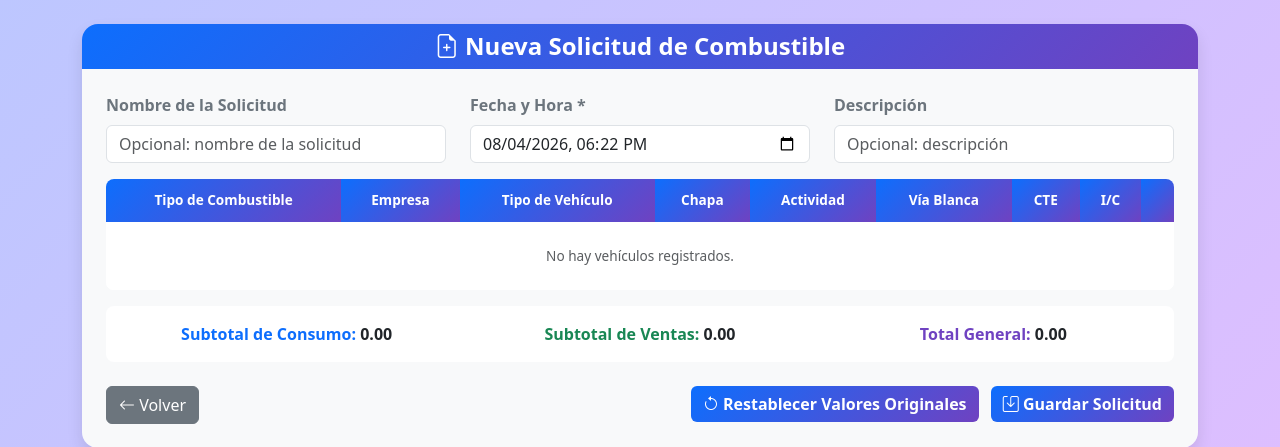
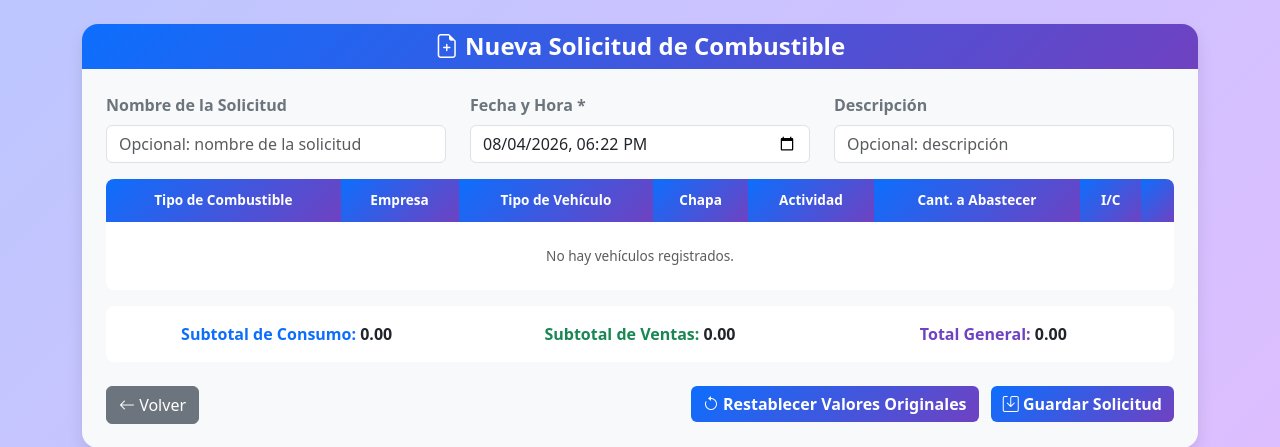
Before and after one commit to josecarlospr2002/gestor-de-combustible-cte, a Django app: page /solicitudes/crear/ in a window 1280 px wide. Shown: the part 50-497 px from the top of the page. Run offline with Django 5.2, Linux system fonts and the light colour scheme; the visitor is signed in with stand-in values (Sample User, id 1); data that the repository does not hold is empty.

Commit message:
Preservar valores del POST, validar fecha futura y placeholder en cantidad

```diff
--- a/combustible/admin.py
+++ b/combustible/admin.py
@@ -11,11 +11,11 @@ class SolicitudCombustibleAdmin(admin.ModelAdmin):
 
 @admin.register(Transporte)
 class TransporteAdmin(admin.ModelAdmin):
-    list_display = ('chapa', 'tipo_vehiculo', 'tipo_combustible', 'empresa')
+    list_display = ('chapa', 'tipo_vehiculo', 'tipo_combustible', 'empresa', 'ic')
     list_filter = ('tipo_combustible', 'empresa', 'tipo_vehiculo')
     search_fields = ('chapa', 'tipo_vehiculo', 'empresa')
 
 
 @admin.register(DetalleSolicitud)
 class DetalleSolicitudAdmin(admin.ModelAdmin):
-    list_display = ('solicitud', 'transporte', 'actividad', 'via_blanca', 'cte', 'ic')
+    list_display = ('solicitud', 'transporte', 'actividad', 'cant_abastecer')
--- a/combustible/views.py
+++ b/combustible/views.py
@@ -2,6 +2,7 @@ from django.shortcuts import render, redirect, get_object_or_404
 from django.contrib.auth.decorators import login_required
 from django.contrib import messages
 from django.utils import timezone
+from django.utils.dateparse import parse_datetime
 from .models import Transporte, SolicitudCombustible, DetalleSolicitud
 from .forms import TransporteForm
 
@@ -87,24 +88,70 @@ def crear_solicitud(request):
         nombre = request.POST.get('nombre', '')
         fecha_hora = request.POST.get('fecha_hora', '')
         descripcion = request.POST.get('descripcion', '')
+        vehiculos_quitados = request.POST.get('vehiculos_quitados', '')
 
         if not fecha_hora:
             messages.error(request, 'La fecha y hora son obligatorias.')
-            return render(request, 'combustible/crear_solicitud.html', {'vehiculos': vehiculos})
+            return render(request, 'combustible/crear_solicitud.html', {
+                'vehiculos': vehiculos,
+                'nombre_temp': nombre,
+                'fecha_hora_temp': fecha_hora,
+                'descripcion_temp': descripcion,
+                'vehiculos_quitados': vehiculos_quitados,
+            })
+
+        # Validar que la fecha no sea futura
+        fecha_parseada = parse_datetime(fecha_hora)
+        if fecha_parseada:
+            if timezone.is_naive(fecha_parseada):
+                fecha_parseada = timezone.make_aware(fecha_parseada)
+            if fecha_parseada > timezone.now():
+                for v in vehiculos:
+                    v.actividad_temp = request.POST.get(f'actividad_{v.id}', '')
+                    v.cant_abastecer_temp = request.POST.get(f'cant_abastecer_{v.id}', '')
+                messages.error(request, 'No se puede registrar una solicitud con fecha futura.')
+                return render(request, 'combustible/crear_solicitud.html', {
+                    'vehiculos': vehiculos,
+                    'nombre_temp': nombre,
+                    'fecha_hora_temp': fecha_hora,
+                    'descripcion_temp': descripcion,
+                    'vehiculos_quitados': vehiculos_quitados,
+                })
 
         tiene_datos = False
         for vehiculo in vehiculos:
-            actividad = request.POST.get(f'actividad_{vehiculo.id}', '')
-            via_blanca = request.POST.get(f'via_blanca_{vehiculo.id}', '')
-            cte = request.POST.get(f'cte_{vehiculo.id}', '')
-            ic = request.POST.get(f'ic_{vehiculo.id}', '')
-            if actividad or via_blanca or cte or ic:
+            if str(vehiculo.id) in vehiculos_quitados.split(','):
+                continue
+            actividad = request.POST.get(f'actividad_{vehiculo.id}', '').strip()
+            cant_abastecer = request.POST.get(f'cant_abastecer_{vehiculo.id}', '').strip()
+
+            if actividad and cant_abastecer and cant_abastecer != '0':
                 tiene_datos = True
-                break
+            elif (actividad and not cant_abastecer) or (not actividad and cant_abastecer and cant_abastecer != '0') or (actividad and cant_abastecer == '0'):
+                for v in vehiculos:
+                    v.actividad_temp = request.POST.get(f'actividad_{v.id}', '')
+                    v.cant_abastecer_temp = request.POST.get(f'cant_abastecer_{v.id}', '')
+                messages.error(request, 'Hay campo/s de Actividad o de Cant. a Abastecer sin rellenar.')
+                return render(request, 'combustible/crear_solicitud.html', {
+                    'vehiculos': vehiculos,
+                    'nombre_temp': nombre,
+                    'fecha_hora_temp': fecha_hora,
+                    'descripcion_temp': descripcion,
+                    'vehiculos_quitados': vehiculos_quitados,
+                })
 
         if not tiene_datos:
-            messages.error(request, 'Debe llenar al menos un vehículo para enviar la solicitud.')
-            return render(request, 'combustible/crear_solicitud.html', {'vehiculos': vehiculos})
+            for v in vehiculos:
+                v.actividad_temp = request.POST.get(f'actividad_{v.id}', '')
+                v.cant_abastecer_temp = request.POST.get(f'cant_abastecer_{v.id}', '')
+            messages.error(request, 'Debe llenar al menos un vehículo con ambos campos para guardar la solicitud.')
+            return render(request, 'combustible/crear_solicitud.html', {
+                'vehiculos': vehiculos,
+                'nombre_temp': nombre,
+                'fecha_hora_temp': fecha_hora,
+                'descripcion_temp': descripcion,
+                'vehiculos_quitados': vehiculos_quitados,
+            })
 
         if not nombre:
             nombre = f"Solicitud de Combustible para el día {fecha_hora}"
@@ -117,19 +164,17 @@ def crear_solicitud(request):
         )
 
         for vehiculo in vehiculos:
-            actividad = request.POST.get(f'actividad_{vehiculo.id}', '')
-            via_blanca = request.POST.get(f'via_blanca_{vehiculo.id}', '0')
-            cte = request.POST.get(f'cte_{vehiculo.id}', '0')
-            ic = request.POST.get(f'ic_{vehiculo.id}', '0')
+            if str(vehiculo.id) in vehiculos_quitados.split(','):
+                continue
+            actividad = request.POST.get(f'actividad_{vehiculo.id}', '').strip()
+            cant_abastecer = request.POST.get(f'cant_abastecer_{vehiculo.id}', '0').strip()
 
-            if actividad or via_blanca != '0' or cte != '0' or ic != '0':
+            if actividad and cant_abastecer and cant_abastecer != '0':
                 DetalleSolicitud.objects.create(
                     solicitud=solicitud,
                     transporte=vehiculo,
                     actividad=actividad,
-                    via_blanca=float(via_blanca) if via_blanca else 0,
-                    cte=float(cte) if cte else 0,
-                    ic=float(ic) if ic else 0
+                    cant_abastecer=float(cant_abastecer)
                 )
 
         messages.success(request, 'Solicitud creada correctamente.')
@@ -168,23 +213,82 @@ def editar_solicitud(request, pk):
     for d in detalles:
         detalles_dict[d.transporte_id] = d
 
-    for v in vehiculos:
-        detalle = detalles_dict.get(v.id)
-        if detalle:
-            v.detalle_actividad = detalle.actividad if detalle.actividad else ''
-            v.detalle_via_blanca = str(detalle.via_blanca) if detalle.via_blanca else '0'
-            v.detalle_cte = str(detalle.cte) if detalle.cte else '0'
-            v.detalle_ic = str(detalle.ic) if detalle.ic else '0'
-        else:
-            v.detalle_actividad = ''
-            v.detalle_via_blanca = '0'
-            v.detalle_cte = '0'
-            v.detalle_ic = '0'
-
     if request.method == 'POST':
         nombre = request.POST.get('nombre', '')
         fecha_hora = request.POST.get('fecha_hora', '')
         descripcion = request.POST.get('descripcion', '')
+        vehiculos_quitados = request.POST.get('vehiculos_quitados', '')
+
+        if not fecha_hora:
+            for v in vehiculos:
+                det = detalles_dict.get(v.id)
+                v.actividad_temp = request.POST.get(f'actividad_{v.id}', det.actividad if det else '')
+                v.cant_abastecer_temp = request.POST.get(f'cant_abastecer_{v.id}', str(det.cant_abastecer) if det else '')
+            messages.error(request, 'La fecha y hora son obligatorias.')
+            return render(request, 'combustible/editar_solicitud.html', {
+                'solicitud': solicitud,
+                'vehiculos': vehiculos,
+                'nombre_temp': nombre,
+                'fecha_hora_temp': fecha_hora,
+                'descripcion_temp': descripcion,
+                'vehiculos_quitados': vehiculos_quitados,
+            })
+
+        # Validar que la fecha no sea futura
+        fecha_parseada = parse_datetime(fecha_hora)
+        if fecha_parseada:
+            if timezone.is_naive(fecha_parseada):
+                fecha_parseada = timezone.make_aware(fecha_parseada)
+            if fecha_parseada > timezone.now():
+                for v in vehiculos:
+                    v.actividad_temp = request.POST.get(f'actividad_{v.id}', '')
+                    v.cant_abastecer_temp = request.POST.get(f'cant_abastecer_{v.id}', '')
+                messages.error(request, 'No se puede registrar una solicitud con fecha futura.')
+                return render(request, 'combustible/editar_solicitud.html', {
+                    'solicitud': solicitud,
+                    'vehiculos': vehiculos,
+                    'nombre_temp': nombre,
+                    'fecha_hora_temp': fecha_hora,
+                    'descripcion_temp': descripcion,
+                    'vehiculos_quitados': vehiculos_quitados,
+                })
+
+        tiene_datos = False
+        for vehiculo in vehiculos:
+            if str(vehiculo.id) in vehiculos_quitados.split(','):
+                continue
+            actividad = request.POST.get(f'actividad_{vehiculo.id}', '').strip()
+            cant_abastecer = request.POST.get(f'cant_abastecer_{vehiculo.id}', '').strip()
+
+            if actividad and cant_abastecer and cant_abastecer != '0':
+                tiene_datos = True
+            elif (actividad and not cant_abastecer) or (not actividad and cant_abastecer and cant_abastecer != '0') or (actividad and cant_abastecer == '0'):
+                for v in vehiculos:
+                    v.actividad_temp = request.POST.get(f'actividad_{v.id}', '')
+                    v.cant_abastecer_temp = request.POST.get(f'cant_abastecer_{v.id}', '')
+                messages.error(request, 'Hay campo/s de Actividad o de Cant. a Abastecer sin rellenar.')
+                return render(request, 'combustible/editar_solicitud.html', {
+                    'solicitud': solicitud,
+                    'vehiculos': vehiculos,
+                    'nombre_temp': nombre,
+                    'fecha_hora_temp': fecha_hora,
+                    'descripcion_temp': descripcion,
+                    'vehiculos_quitados': vehiculos_quitados,
+                })
+
+        if not tiene_datos:
+            for v in vehiculos:
+                v.actividad_temp = request.POST.get(f'actividad_{v.id}', '')
+                v.cant_abastecer_temp = request.POST.get(f'cant_abastecer_{v.id}', '')
+            messages.error(request, 'Debe llenar al menos un vehículo con ambos campos para guardar la solicitud.')
+            return render(request, 'combustible/editar_solicitud.html', {
+                'solicitud': solicitud,
+                'vehiculos': vehiculos,
+                'nombre_temp': nombre,
+                'fecha_hora_temp': fecha_hora,
+                'descripcion_temp': descripcion,
+                'vehiculos_quitados': vehiculos_quitados,
+            })
 
         solicitud.nombre = nombre
         solicitud.fecha_hora = fecha_hora
@@ -194,23 +298,31 @@ def editar_solicitud(request, pk):
         detalles.delete()
 
         for vehiculo in vehiculos:
-            actividad = request.POST.get(f'actividad_{vehiculo.id}', '')
-            via_blanca = request.POST.get(f'via_blanca_{vehiculo.id}', '0')
-            cte = request.POST.get(f'cte_{vehiculo.id}', '0')
-            ic = request.POST.get(f'ic_{vehiculo.id}', '0')
+            if str(vehiculo.id) in vehiculos_quitados.split(','):
+                continue
+            actividad = request.POST.get(f'actividad_{vehiculo.id}', '').strip()
+            cant_abastecer = request.POST.get(f'cant_abastecer_{vehiculo.id}', '0').strip()
 
-            if actividad or via_blanca != '0' or cte != '0' or ic != '0':
+            if actividad and cant_abastecer and cant_abastecer != '0':
                 DetalleSolicitud.objects.create(
                     solicitud=solicitud,
                     transporte=vehiculo,
                     actividad=actividad,
-                    via_blanca=float(via_blanca) if via_blanca else 0,
-                    cte=float(cte) if cte else 0,
-                    ic=float(ic) if ic else 0
+                    cant_abastecer=float(cant_abastecer)
                 )
 
         messages.success(request, 'Solicitud actualizada correctamente.')
         return redirect('lista_solicitudes')
+
+    # GET: cargar datos guardados
+    for v in vehiculos:
+        detalle = detalles_dict.get(v.id)
+        if detalle:
+            v.detalle_actividad = detalle.actividad if detalle.actividad else ''
+            v.detalle_cant_abastecer = str(detalle.cant_abastecer) if detalle.cant_abastecer else ''
+        else:
+            v.detalle_actividad = ''
+            v.detalle_cant_abastecer = ''
 
     return render(request, 'combustible/editar_solicitud.html', {
         'solicitud': solicitud,
--- a/templates/combustible/crear_solicitud.html
+++ b/templates/combustible/crear_solicitud.html
@@ -73,19 +73,20 @@ body { background: linear-gradient(135deg, #bcc7ff, #ddbeff); }
             <div class="card-body p-4 bg-light">
                 <form method="post" id="form-solicitud">
                     {% csrf_token %}
+                    <input type="hidden" name="vehiculos_quitados" id="vehiculos_quitados" value="{{ vehiculos_quitados|default:'' }}">
 
                     <div class="row mb-3">
                         <div class="col-md-4">
                             <label class="form-label fw-bold text-secondary">Nombre de la Solicitud</label>
-                            <input type="text" name="nombre" class="form-control" placeholder="Opcional: nombre de la solicitud">
+                            <input type="text" name="nombre" class="form-control" value="{{ nombre_temp|default:'' }}" placeholder="Opcional: nombre de la solicitud">
                         </div>
                         <div class="col-md-4">
                             <label class="form-label fw-bold text-secondary">Fecha y Hora *</label>
-                            <input type="datetime-local" name="fecha_hora" id="fecha_hora" class="form-control" required>
+                            <input type="datetime-local" name="fecha_hora" id="fecha_hora" class="form-control" value="{{ fecha_hora_temp|default:'' }}" required>
                         </div>
                         <div class="col-md-4">
                             <label class="form-label fw-bold text-secondary">Descripción</label>
-                            <input type="text" name="descripcion" class="form-control" placeholder="Opcional: descripción">
+                            <input type="text" name="descripcion" class="form-control" value="{{ descripcion_temp|default:'' }}" placeholder="Opcional: descripción">
                         </div>
                     </div>
 
@@ -98,8 +99,7 @@ body { background: linear-gradient(135deg, #bcc7ff, #ddbeff); }
                                     <th>Tipo de Vehículo</th>
                                     <th>Chapa</th>
                                     <th>Actividad</th>
-                                    <th>Vía Blanca</th>
-                                    <th>CTE</th>
+                                    <th>Cant. a Abastecer</th>
                                     <th>I/C</th>
                                     <th></th>
                                 </tr>
@@ -112,17 +112,12 @@ body { background: linear-gradient(135deg, #bcc7ff, #ddbeff); }
                                     <td>{{ vehiculo.tipo_vehiculo }}</td>
                                     <td><strong>{{ vehiculo.chapa }}</strong></td>
                                     <td>
-                                        <input type="text" name="actividad_{{ vehiculo.id }}" class="form-control form-control-sm" placeholder="Actividad">
+                                        <input type="text" name="actividad_{{ vehiculo.id }}" class="form-control form-control-sm" placeholder="Actividad" value="{{ vehiculo.actividad_temp|default:'' }}">
                                     </td>
                                     <td>
-                                        <input type="number" name="via_blanca_{{ vehiculo.id }}" class="form-control form-control-sm via-blanca" placeholder="0" step="0.01" min="0" oninput="calcularTotales()">
+                                        <input type="number" name="cant_abastecer_{{ vehiculo.id }}" class="form-control form-control-sm cant-abastecer" placeholder="0" step="0.01" min="0" value="{{ vehiculo.cant_abastecer_temp|default:'' }}" oninput="calcularTotales()">
                                     </td>
-                                    <td>
-                                        <input type="number" name="cte_{{ vehiculo.id }}" class="form-control form-control-sm cte" placeholder="0" step="0.01" min="0" oninput="calcularTotales()">
-                                    </td>
-                                    <td>
-                                        <input type="number" name="ic_{{ vehiculo.id }}" class="form-control form-control-sm" placeholder="0" step="0.01" min="0">
-                                    </td>
+                                    <td>{{ vehiculo.ic|default:"0" }}</td>
                                     <td>
                                         <button type="button" class="btn-quitar" onclick="quitarFila({{ vehiculo.id }})" title="Quitar vehículo">
                                             <i class="bi bi-trash"></i>
@@ -131,7 +126,7 @@ body { background: linear-gradient(135deg, #bcc7ff, #ddbeff); }
                                 </tr>
                                 {% empty %}
                                 <tr>
-                                    <td colspan="9" class="text-center text-muted py-4">
+                                    <td colspan="8" class="text-center text-muted py-4">
                                         No hay vehículos registrados.
                                     </td>
                                 </tr>
@@ -185,8 +180,14 @@ function quitarFila(id) {
     if (fila) {
         filasEliminadas[id] = fila;
         fila.remove();
+        actualizarVehiculosQuitados();
         calcularTotales();
     }
+}
+
+function actualizarVehiculosQuitados() {
+    var ids = Object.keys(filasEliminadas).join(',');
+    document.getElementById('vehiculos_quitados').value = ids;
 }
 
 function restablecerValores() {
@@ -196,45 +197,56 @@ function restablecerValores() {
         tbody.appendChild(fila);
     }
     filasEliminadas = {};
-
     var inputs = document.querySelectorAll('#tabla-vehiculos tbody input');
     inputs.forEach(function(input) {
         input.value = '';
     });
+    document.getElementById('vehiculos_quitados').value = '';
     calcularTotales();
 }
 
 function calcularTotales() {
     var subtotalConsumo = 0;
     var subtotalVentas = 0;
-
     var filas = document.querySelectorAll('#tabla-vehiculos tbody tr');
     filas.forEach(function(fila) {
         var empresa = fila.getAttribute('data-empresa');
-        var viaBlanca = parseFloat(fila.querySelector('.via-blanca').value) || 0;
-        var cte = parseFloat(fila.querySelector('.cte').value) || 0;
-        var suma = viaBlanca + cte;
-
-        if (empresa.toLowerCase() === 'cte') {
-            subtotalConsumo += suma;
+        var cantAbastecer = parseFloat(fila.querySelector('.cant-abastecer')?.value) || 0;
+        if (empresa.toLowerCase() === 'cte'|| empresa.toLowerCase() === 'ausa' || empresa.toLowerCase() === 'ucm') {
+            subtotalConsumo += cantAbastecer;
         } else {
-            subtotalVentas += suma;
+            subtotalVentas += cantAbastecer;
         }
     });
-
     document.getElementById('subtotal-consumo').textContent = subtotalConsumo.toFixed(2);
     document.getElementById('subtotal-ventas').textContent = subtotalVentas.toFixed(2);
     document.getElementById('total-general').textContent = (subtotalConsumo + subtotalVentas).toFixed(2);
 }
 
 document.addEventListener('DOMContentLoaded', function() {
+    var quitados = document.getElementById('vehiculos_quitados').value;
+    if (quitados) {
+        var ids = quitados.split(',');
+        ids.forEach(function(id) {
+            var fila = document.getElementById('fila-' + id);
+            if (fila) {
+                filasEliminadas[id] = fila;
+                fila.remove();
+            }
+        });
+    }
+
+    var fechaHora = document.getElementById('fecha_hora');
+    if (!fechaHora.value) {
         var now = new Date();
         var fecha = now.getFullYear() + '-' +
             String(now.getMonth() + 1).padStart(2, '0') + '-' +
             String(now.getDate()).padStart(2, '0') + 'T' +
             String(now.getHours()).padStart(2, '0') + ':' +
             String(now.getMinutes()).padStart(2, '0');
-    document.getElementById('fecha_hora').value = fecha;
+        fechaHora.value = fecha;
+    }
+    calcularTotales();
 });
 </script>
 {% endblock %}
--- a/templates/combustible/crear_vehiculo.html
+++ b/templates/combustible/crear_vehiculo.html
@@ -32,7 +32,10 @@ body { background: linear-gradient(135deg, #bcc7ff, #ddbeff); }
                         <label for="id_chapa" class="form-label fw-bold text-secondary">{{ form.chapa.label }}</label>
                         {{ form.chapa }}
                     </div>
-
+                    <div class="mb-4">
+                        <label for="id_ic" class="form-label fw-bold text-secondary">{{ form.ic.label }}</label>
+                        {{ form.ic }}
+                    </div>
                     <div class="d-flex justify-content-between">
                         <a href="{% url 'lista_transporte' %}" class="btn btn-secondary">
                             <i class="bi bi-arrow-left"></i> Volver
--- a/templates/combustible/editar_vehiculo.html
+++ b/templates/combustible/editar_vehiculo.html
@@ -33,6 +33,10 @@ body { background: linear-gradient(135deg, #bcc7ff, #ddbeff); }
                         <label for="id_chapa" class="form-label fw-bold text-secondary">{{ form.chapa.label }}</label>
                         {{ form.chapa }}
                     </div>
+                    <div class="mb-4">
+                        <label for="id_ic" class="form-label fw-bold text-secondary">{{ form.ic.label }}</label>
+                        {{ form.ic }}
+                    </div>
                     <div class="d-flex justify-content-between">
                         <a href="{% url 'lista_transporte' %}" class="btn btn-secondary">
                             <i class="bi bi-arrow-left"></i> Volver
--- a/templates/combustible/lista_transporte.html
+++ b/templates/combustible/lista_transporte.html
@@ -127,6 +127,7 @@ body { background: linear-gradient(135deg, #bcc7ff, #ddbeff); }
                     <th>Tipo de Vehículo</th>
                     <th>Tipo de Combustible</th>
                     <th>Empresa</th>
+                    <th>I/C</th>
                     <th>Acciones</th>
                 </tr>
             </thead>
@@ -137,6 +138,7 @@ body { background: linear-gradient(135deg, #bcc7ff, #ddbeff); }
                     <td>{{ vehiculo.tipo_vehiculo }}</td>
                     <td>{{ vehiculo.tipo_combustible }}</td>
                     <td>{{ vehiculo.empresa }}</td>
+                    <td>{{ vehiculo.ic }}</td>
                     <td>
                         {% if user.departamento == 'admin' or user.departamento == 'transporte' %}
                         <a href="{% url 'editar_vehiculo' vehiculo.id %}" class="btn btn-primary btn-sm" title="Modificar Registro">
@@ -154,7 +156,7 @@ body { background: linear-gradient(135deg, #bcc7ff, #ddbeff); }
                 </tr>
                 {% empty %}
                 <tr>
-                    <td colspan="5" class="text-center text-muted py-5">
+                    <td colspan="6" class="text-center text-muted py-5">
                         <i class="bi bi-inbox" style="font-size: 3rem;"></i>
                         <p class="mt-3 fs-5">No se encontraron vehículos.</p>
                         {% if request.GET.chapa or request.GET.tipo_vehiculo or request.GET.tipo_combustible or request.GET.empresa %}
```
Also changed, not shown: combustible/forms.py (+13 -21 lines), combustible/models.py (+16 -63 lines), templates/combustible/editar_solicitud.html (+34 -24 lines), templates/combustible/ver_solicitud.html (+8 -15 lines), combustible/migrations/0008_remove_detallesolicitud_cte_and_more.py (added). Lines whose indentation alone changed are shown as unchanged.
